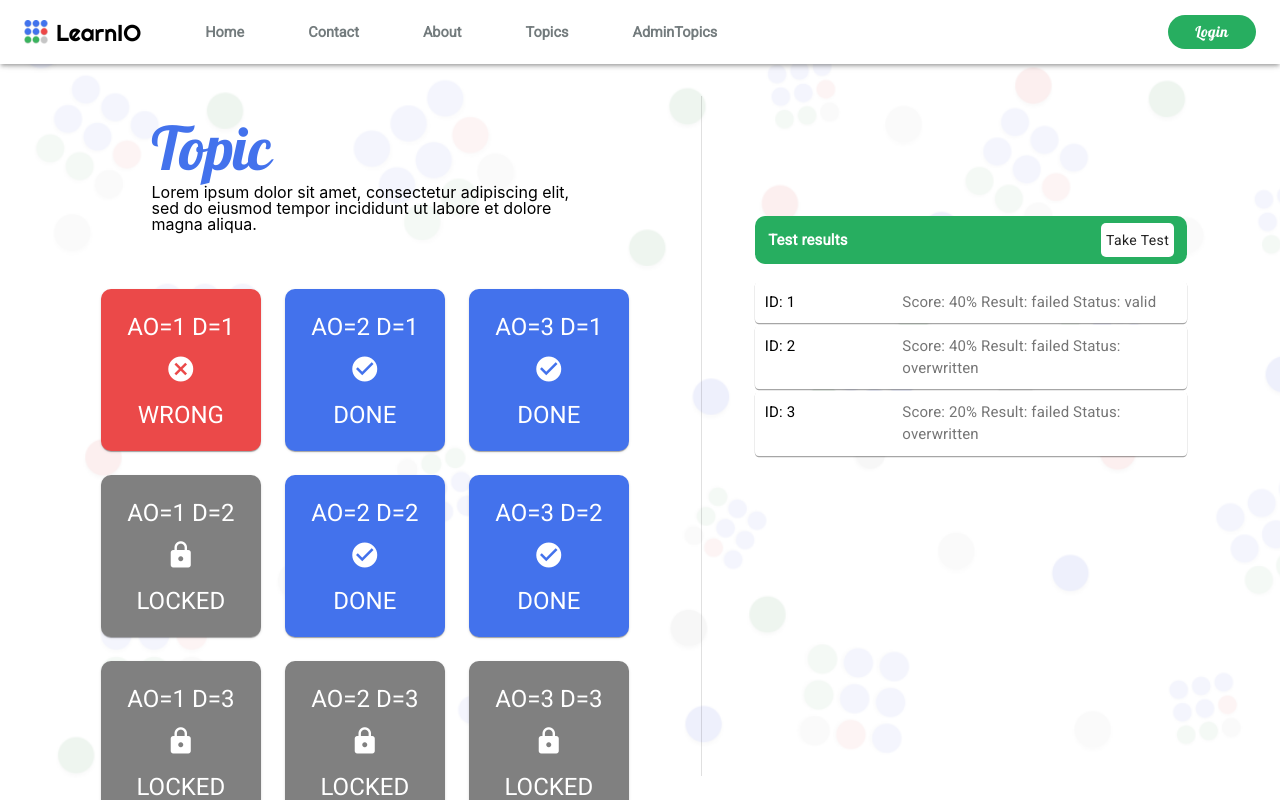
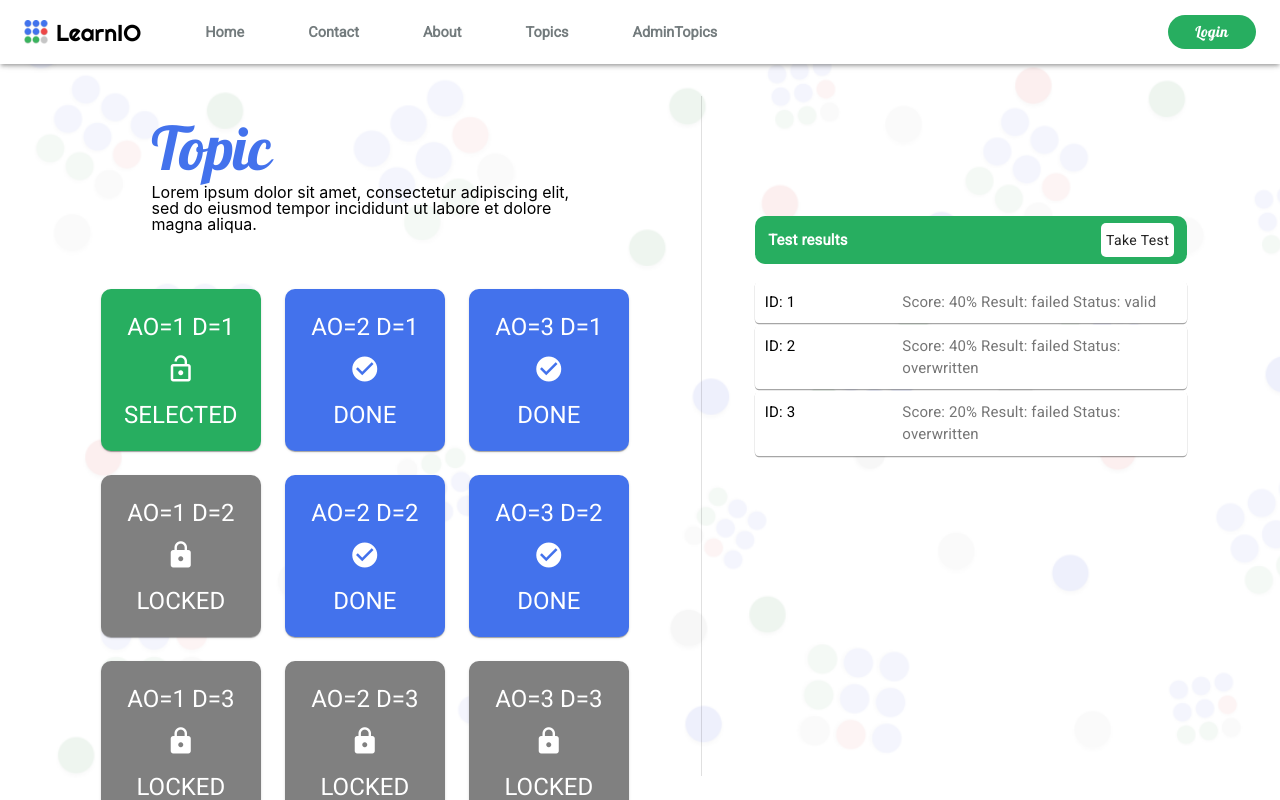
Before and after one commit to IvanLuksic/LearnIO, a React (Create React App) app in the folder learnio/: page /topic/1 in a window 1280 px wide. Built offline with nearby package versions, Linux system fonts and the light colour scheme.

Commit message:
fix matrix student

```diff
--- a/learnio/src/components/student/DisplayField.jsx
+++ b/learnio/src/components/student/DisplayField.jsx
@@ -34,7 +34,6 @@ const useStyles = makeStyles((theme) => ({
         },
 }));
 
-
 //renders the field of the matrix element, takes changeSelected function, question = array of questions, AO and D of selected field as props
 
 function DisplayField(props){
@@ -61,15 +60,15 @@ function DisplayField(props){
     useEffect(()=>{
 
         if(props.test.length > 0) {
-            if(props.test[0].result==="solve" && props.test[0].status==="valid") setStatus("SOLVE");
+            if(props.aoSelected===props.ao && props.dSelected===props.d) setStatus("SELECTED");
             else if(props.test[0].result==="failed" && props.test[0].status==="valid") setStatus("WRONG");
             else if(props.test[0].result==="passed" && props.test[0].status==="valid") setStatus("DONE");
             else setStatus("LOCKED");
-            if(props.test[0].result==="solve" && props.test[0].status==="valid") setColor("#27AE60");
+            if(props.aoSelected===props.ao && props.dSelected===props.d) setColor("#27AE60");
             else if(props.test[0].result==="failed" && props.test[0].status==="valid") setColor("#EB4949");
             else if(props.test[0].result==="passed" && props.test[0].status==="valid") setColor("#4372ec");
             else setColor("grey");
-            if(props.test[0].result==="solve" && props.test[0].status==="valid") setIcon("lock_open_icon");
+            if(props.aoSelected===props.ao && props.dSelected===props.d) setIcon("lock_open_icon");
             else if(props.test[0].result==="failed" && props.test[0].status==="valid") setIcon("cancel_icon");
             else if(props.test[0].result==="passed" && props.test[0].status==="valid") setIcon("check_circle_out_icon");
             else setIcon("lock_icon");
```
